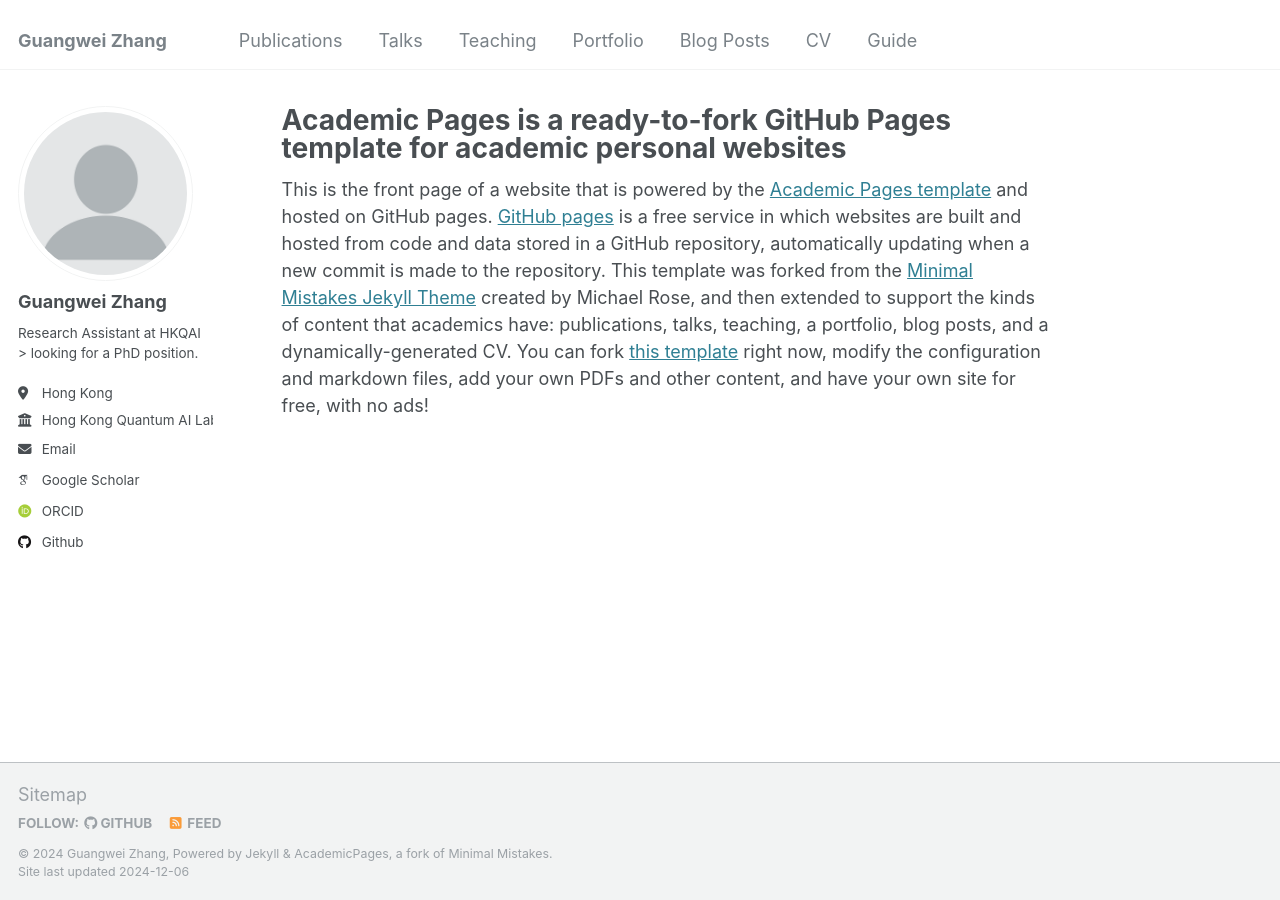
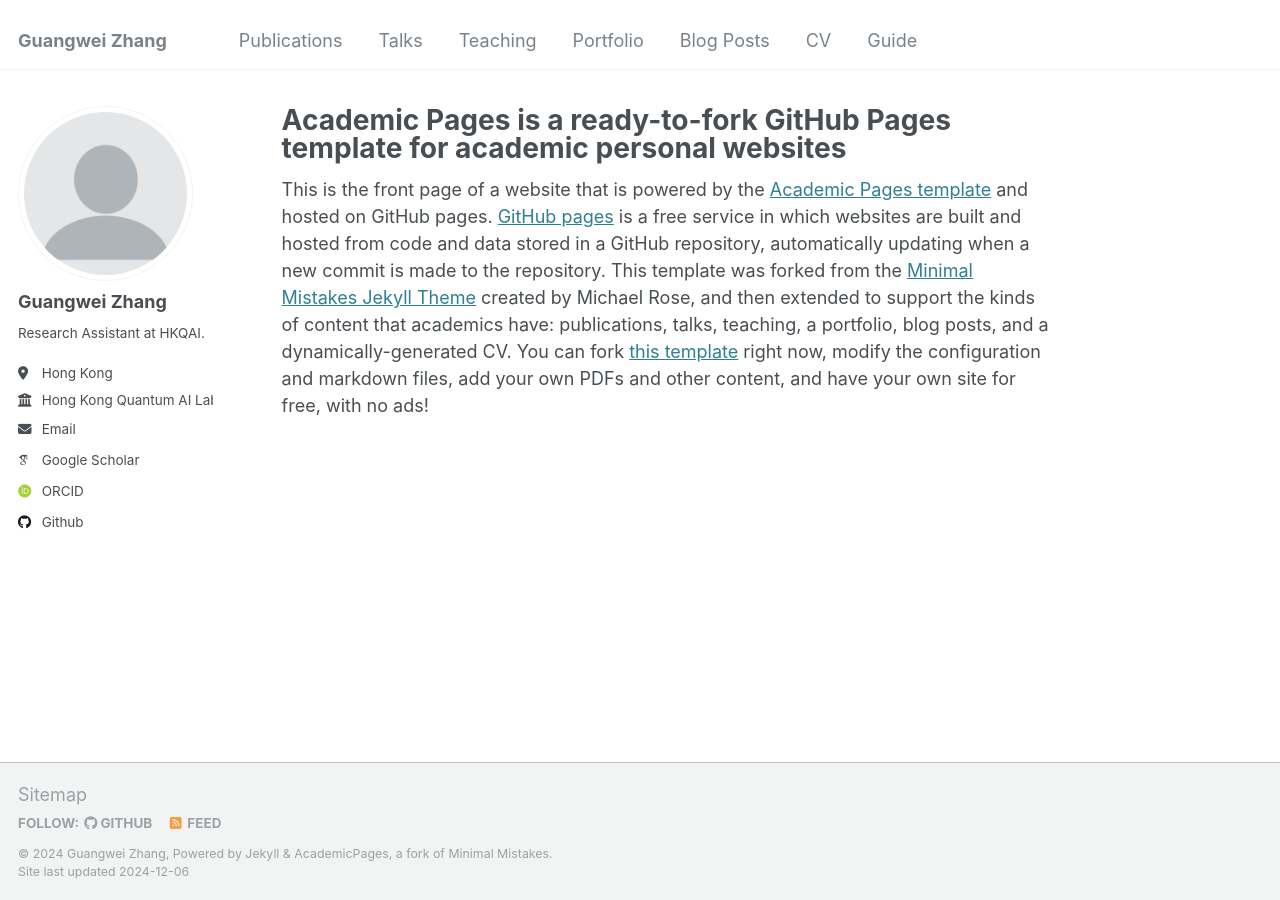
Before and after one commit to changhu73/changhu73.github.io, a Jekyll site: the page built from _pages/about.md, in a window 1280 px wide. Built offline with Jekyll 4.4.1, drawn with Linux system fonts in a browser that asks for light colours; some web fonts are replaced.

Commit message:
Update _config.yml

```diff
--- a/_config.yml
+++ b/_config.yml
@@ -24,7 +24,7 @@
   avatar           : "profile.png"
   name             : "Guangwei Zhang"
   pronouns         : # example: "she/her"
-  bio              : "Research Assistant at HKQAI > looking for a PhD position."
+  bio              : "Research Assistant at HKQAI."
   location         : "Hong Kong"
   employer         : "Hong Kong Quantum AI Lab"
   uri              : # URL
```
